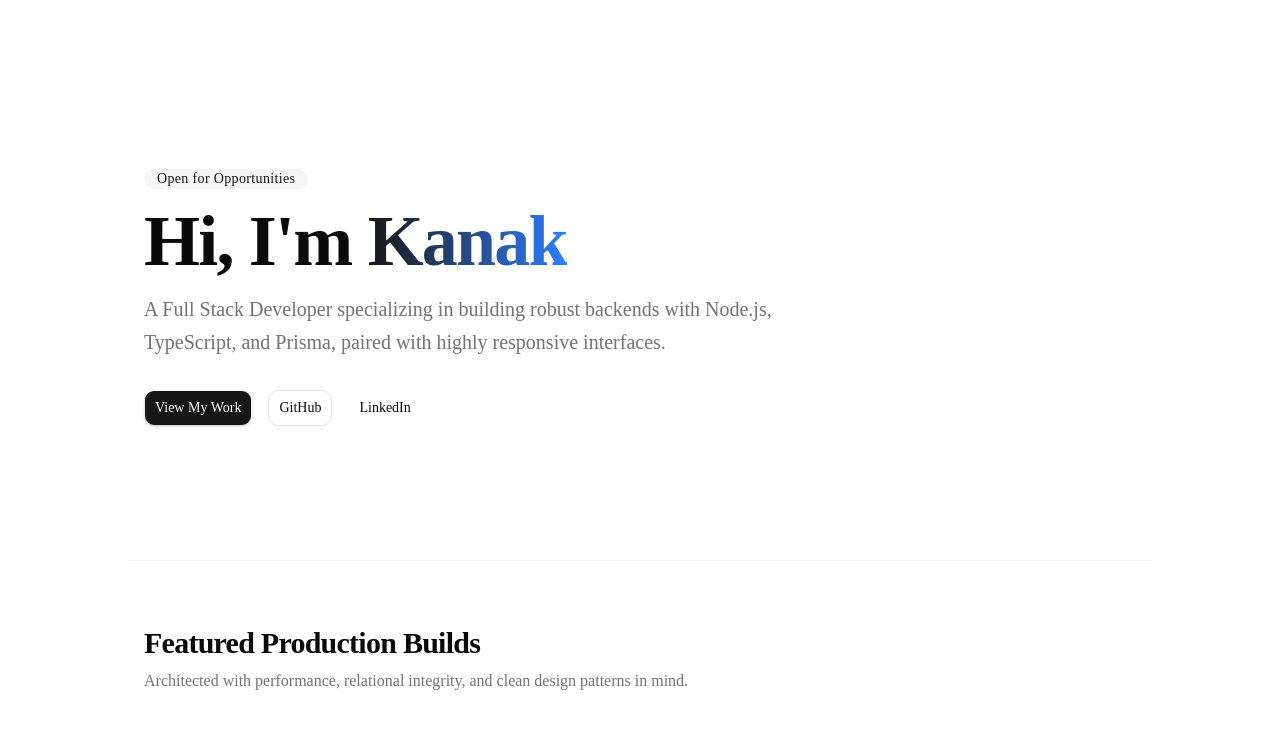
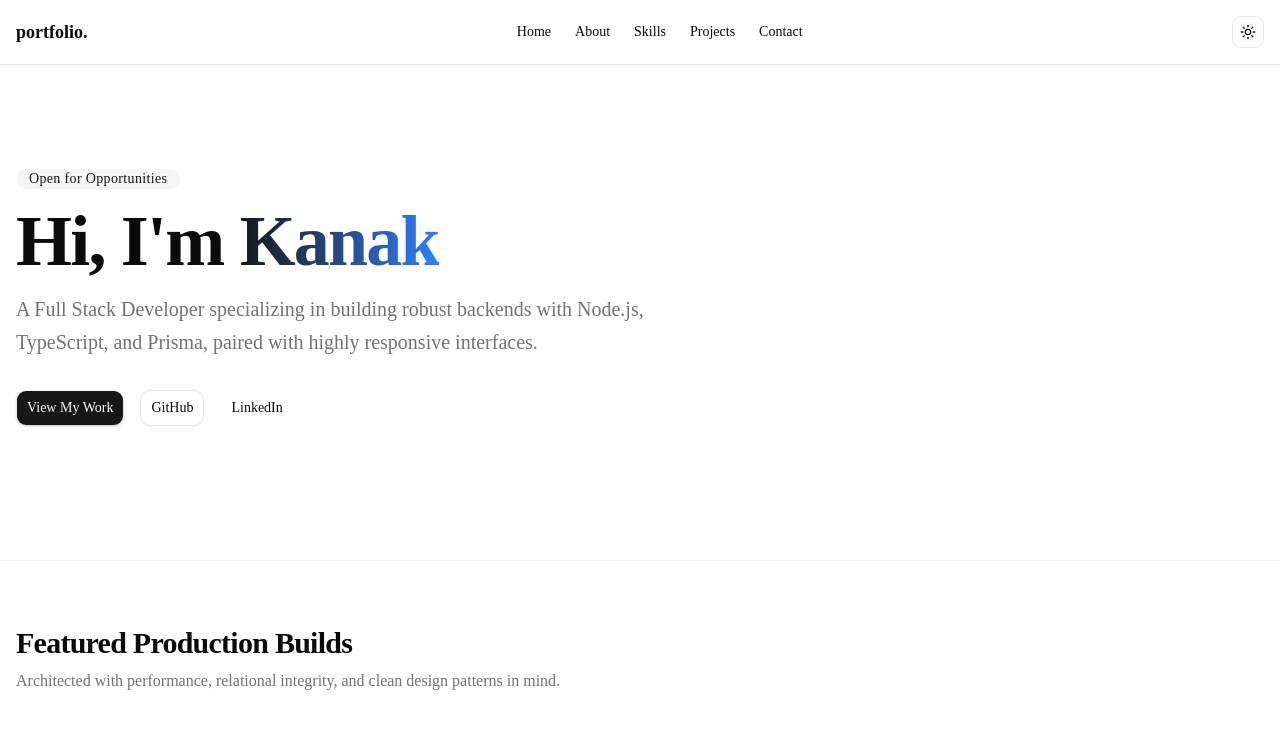
Before and after one commit to Captain-Kanak/portfolio-client, a Next.js app: page / in a window 1280 px wide. Shown: the top 739 px of the page. Built offline with nearby package versions, Linux system fonts and the light colour scheme.

Commit message:
successfully complete navbar

```diff
--- /dev/null
+++ b/src/app/(commonLayout)/layout.tsx
@@ -0,0 +1,16 @@
+import { Navbar } from "@/components/layouts/Navbar";
+import React from "react";
+
+export default function CommonLayout({
+  children,
+}: Readonly<{
+  children: React.ReactNode;
+}>) {
+  return (
+    <>
+      <Navbar />
+
+      <main>{children}</main>
+    </>
+  );
+}
--- a/src/app/(commonLayout)/page.tsx
+++ b/src/app/(commonLayout)/page.tsx
@@ -58,7 +58,7 @@ export default function HomePage() {
   return (
     <div className="min-h-screen bg-background text-foreground antialiased selection:bg-primary/20">
       {/* HERO SECTION */}
-      <section className="container max-w-5xl mx-auto pt-24 pb-16 px-4 md:pt-32 md:pb-24 flex flex-col justify-center min-h-[70vh]">
+      <section className="container mx-auto pt-24 pb-16 px-4 md:pt-32 md:pb-24 flex flex-col justify-center min-h-[70vh]">
         <div className="space-y-4 max-w-3xl">
           <Badge
             variant="secondary"
@@ -102,7 +102,7 @@ export default function HomePage() {
       <ProjectSection featuredProjects={featuredProjects} />
 
       {/* SKILLS MATRIX SECTION */}
-      <section className="container max-w-5xl mx-auto py-16 px-4 border-t border-border/40">
+      <section className="container mx-auto py-16 px-4 border-t border-border/40">
         <div className="flex flex-col space-y-2 mb-12">
           <h2 className="text-3xl font-bold tracking-tight">
             Technical Ecosystem
@@ -142,7 +142,7 @@ export default function HomePage() {
       </section>
 
       {/* CONTACT CTA SECTION */}
-      <section className="container max-w-5xl mx-auto py-20 px-4 border-t border-border/40 text-center">
+      <section className="container mx-auto py-20 px-4 border-t border-border/40 text-center">
         <div className="max-w-xl mx-auto space-y-6">
           <h2 className="text-3xl font-bold tracking-tight">
             Let's Build Something Together
--- a/src/app/layout.tsx
+++ b/src/app/layout.tsx
@@ -26,7 +26,8 @@ export default function RootLayout({
   return (
     <html
       lang="en"
-      className={`${geistSans.variable} ${geistMono.variable} h-full antialiased`}
+      suppressHydrationWarning
+      className={`${geistSans.variable} ${geistMono.variable} h-full antialiased scroll-smooth`}
     >
       <body className="min-h-full flex flex-col">
         <ThemeProvider
--- /dev/null
+++ b/src/components/layouts/Navbar.tsx
@@ -0,0 +1,33 @@
+import { ModeToggle } from "./ModeToggle";
+
+export function Navbar() {
+  return (
+    <nav className="fixed top-0 left-0 right-0 z-50 bg-background/80 backdrop-blur-md border-b">
+      <div className="container mx-auto flex items-center justify-between h-16 px-4">
+        <span className="font-bold text-lg">portfolio.</span>
+
+        <div className="hidden md:flex items-center space-x-6 text-sm font-medium">
+          <a href="#intro" className="hover:text-primary transition-colors">
+            Home
+          </a>
+          <a href="#about" className="hover:text-primary transition-colors">
+            About
+          </a>
+          <a href="#skills" className="hover:text-primary transition-colors">
+            Skills
+          </a>
+          <a href="#projects" className="hover:text-primary transition-colors">
+            Projects
+          </a>
+          <a href="#contact" className="hover:text-primary transition-colors">
+            Contact
+          </a>
+        </div>
+
+        <div>
+          <ModeToggle />
+        </div>
+      </div>
+    </nav>
+  );
+}
--- a/src/components/layouts/ProjectSection.tsx
+++ b/src/components/layouts/ProjectSection.tsx
@@ -20,7 +20,7 @@ export default function ProjectSection({
   return (
     <section
       id="projects"
-      className="container max-w-5xl mx-auto py-16 px-4 border-t border-border/40"
+      className="container mx-auto py-16 px-4 border-t border-border/40"
     >
       <div className="flex flex-col space-y-2 mb-12">
         <h2 className="text-3xl font-bold tracking-tight">
```
